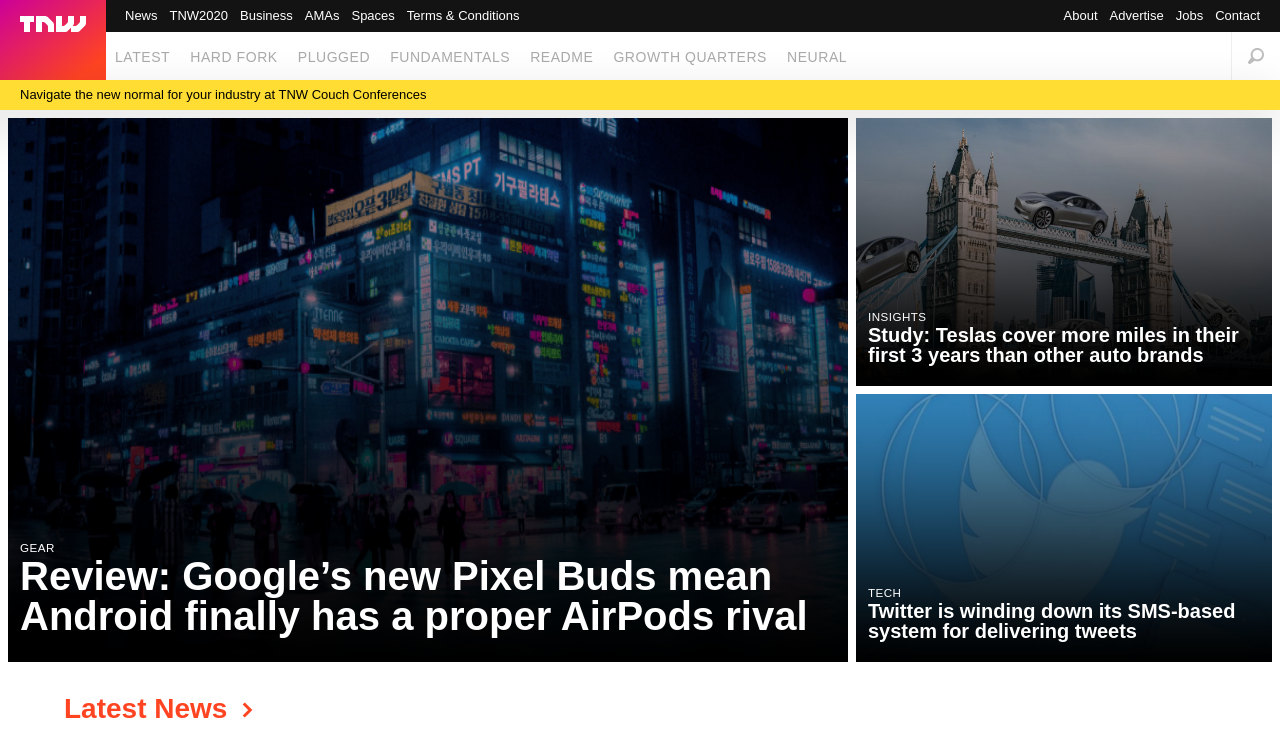
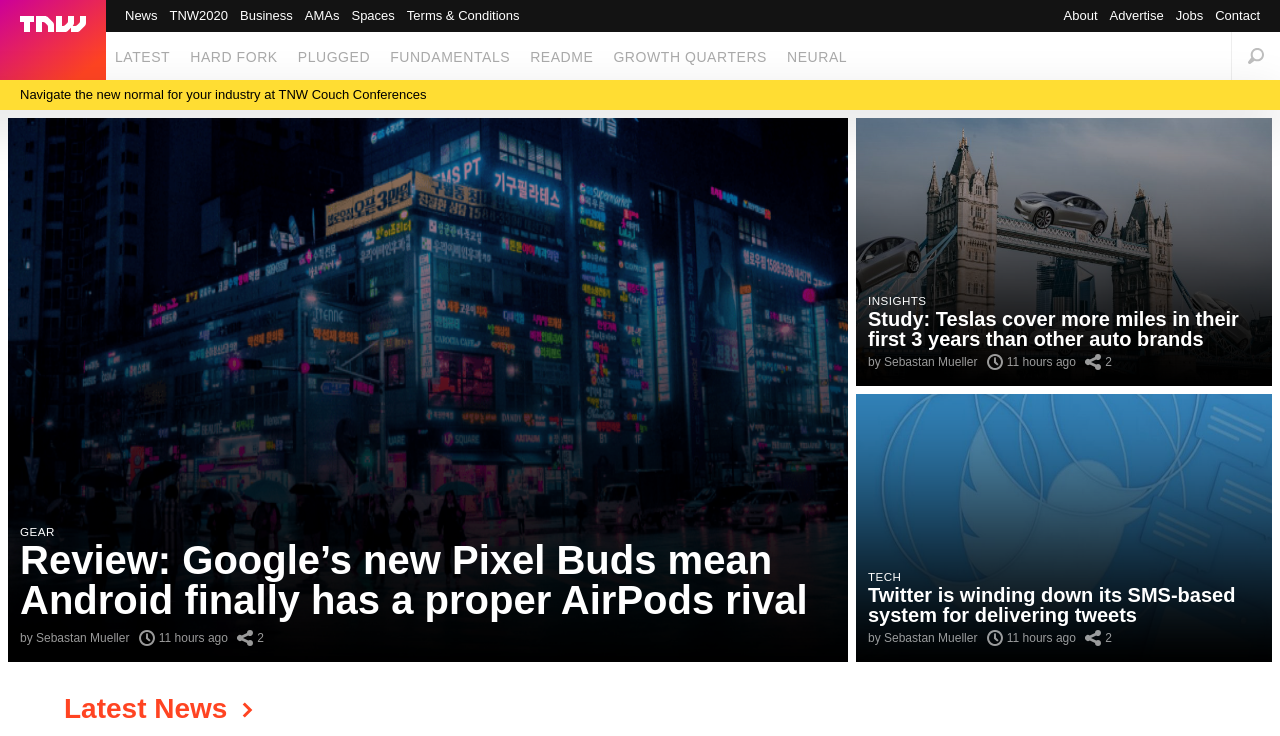
Before and after one commit to adejam/responsive-web-design, a website: page index.html in a window 1280 px wide. Shown: the top 736 px of the page. Drawn offline with Linux system fonts and the light colour scheme.

Commit message:
feat: Add cover information feature

```diff
--- a/css/reset.css
+++ b/css/reset.css
@@ -262,6 +262,7 @@
   height: 16px;
 }
 
+.cover_header_li,
 .ln_h2 a::after,
 .dh_h2 a::after,
 .ps_h2 a::after,
@@ -467,7 +468,7 @@
   padding: 16px 12px;
 }
 
-.cover_header a,
+.cover_header_a,
 .invest_h4,
 .ps_header_h5,
 .ps_header_h3 a {
@@ -488,6 +489,41 @@
 
 .cover_header_h2_s {
   font-size: 20px;
+}
+
+.cover_header_ul,
+.ps_header_ul {
+  line-height: 16px;
+}
+
+.cover_header_ul,
+.cover_header_li_a,
+.ps_header_ul {
+  color: hsla(0, 0%, 100%, 0.6);
+}
+
+.cover_header_li {
+  margin-left: 6px;
+}
+
+.cover_header_li:first-child {
+  margin-left: 0;
+}
+
+.cover_li_clock,
+.cover_li_share {
+  float: left;
+  margin-right: 4px;
+  opacity: 0.6;
+  vertical-align: middle;
+}
+
+.cover_li_clock {
+  background-position: -160px -160px;
+}
+
+.cover_li_share {
+  background-position: -912px -912px;
 }
 
 .wrapper {
@@ -664,6 +700,7 @@
   color: #000;
 }
 
+.cover_header_ul,
 .ln_inner_ul,
 .invest_ul_a,
 .invest_ul,
@@ -876,11 +913,6 @@
   margin-bottom: 6px;
 }
 
-.ps_header_ul {
-  color: hsla(0, 0%, 100%, 0.6);
-  line-height: 16px;
-}
-
 .ps_article2 {
   background-color: rgba(255, 68, 34, 0.06);
   margin: 2px 0;
--- a/index.html
+++ b/index.html
@@ -69,12 +69,26 @@
           <div class="cover_div first_cover_bg zi_1 pos_abs"></div>
           <a href="#" class="cover_a d_block pos_abs zi_2"> </a>
           <header class="cover_header zi_3 pos_abs">
-            <h5 class="cover_header_h5"><a href="#">GEAR</a></h5>
+            <h5 class="cover_header_h5"><a href="#" class="cover_header_a">GEAR</a></h5>
             <h2 class="cover_header_h2">
-              <a href="#"
+              <a href="#" class="cover_header_a"
                 >Review: Google’s new Pixel Buds mean Android finally has a proper AirPods rival</a
               >
             </h2>
+            <ul class="cover_header_ul">
+              <li class="cover_header_li">
+                by
+                <a href="#" class="cover_header_li_a">Sebastan Mueller</a>
+              </li>
+              <li class="cover_header_li">
+                <i class="icon cover_li_clock"></i>
+                <span>11 hours ago</span>
+              </li>
+              <li class="cover_header_li">
+                <i class="icon cover_li_share"></i>
+                2
+              </li>
+            </ul>
           </header>
         </article>
         <article class="sec_cover grow_1 d_flex dir_c">
@@ -82,22 +96,54 @@
             <div class="sec_cover_div1_div cover_div pos_abs zi_1"></div>
             <a href="#" class="cover_a d_block pos_abs zi_2"></a>
             <header class="cover_header pos_abs zi_3">
-              <h5 class="cover_header_h5"><a href="#">INSIGHTS</a></h5>
+              <h5 class="cover_header_h5">
+                <a href="#" class="cover_header_a">INSIGHTS</a>
+              </h5>
               <h2 class="cover_header_h2 cover_header_h2_s">
-                <a href="#"
-                  >Study: Teslas cover more miles in their first 3 years than other auto brands</a
-                >
+                <a href="#" class="cover_header_a">
+                  Study: Teslas cover more miles in their first 3 years than other auto brands
+                </a>
               </h2>
+              <ul class="cover_header_ul">
+                <li class="cover_header_li">
+                  by
+                  <a href="#" class="cover_header_li_a">Sebastan Mueller</a>
+                </li>
+                <li class="cover_header_li">
+                  <i class="icon cover_li_clock"></i>
+                  <span>11 hours ago</span>
+                </li>
+                <li class="cover_header_li">
+                  <i class="icon cover_li_share"></i>
+                  2
+                </li>
+              </ul>
             </header>
           </div>
           <div class="sec_cover_div2 pos_rel w_full">
             <div class="sec_cover_div2_div cover_div pos_abs zi_1"></div>
             <a href="#" class="cover_a d_block pos_abs zi_2"></a>
             <header class="cover_header pos_abs zi_3">
-              <h5 class="cover_header_h5"><a href="#">TECH</a></h5>
+              <h5 class="cover_header_h5"><a href="#" class="cover_header_a">TECH</a></h5>
               <h2 class="cover_header_h2 cover_header_h2_s">
-                <a href="#">Twitter is winding down its SMS-based system for delivering tweets</a>
+                <a href="#" class="cover_header_a"
+                  >Twitter is winding down its SMS-based system for delivering tweets
+                </a>
               </h2>
+              <ul class="cover_header_ul">
+                <li class="cover_header_li">
+                  by
+                  <a href="#" class="cover_header_li_a">Sebastan Mueller</a>
+                </li>
+                <li class="cover_header_li">
+                  <i class="icon cover_li_clock"></i>
+                  <span>11 hours ago</span>
+                </li>
+                <li class="cover_header_li">
+                  <i class="icon cover_li_share"></i>
+                  2
+                </li>
+              </ul>
             </header>
           </div>
         </article>
```
Also changed, not shown: images/screenshot.png.
